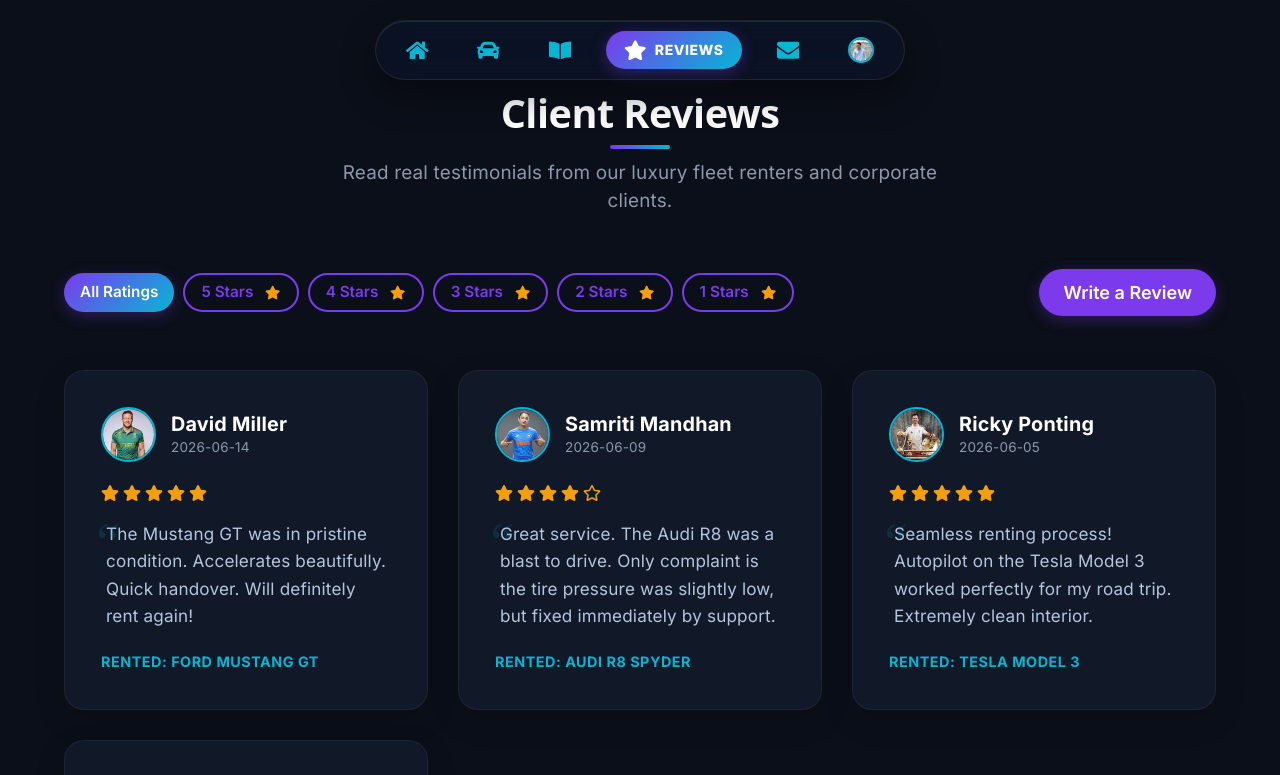
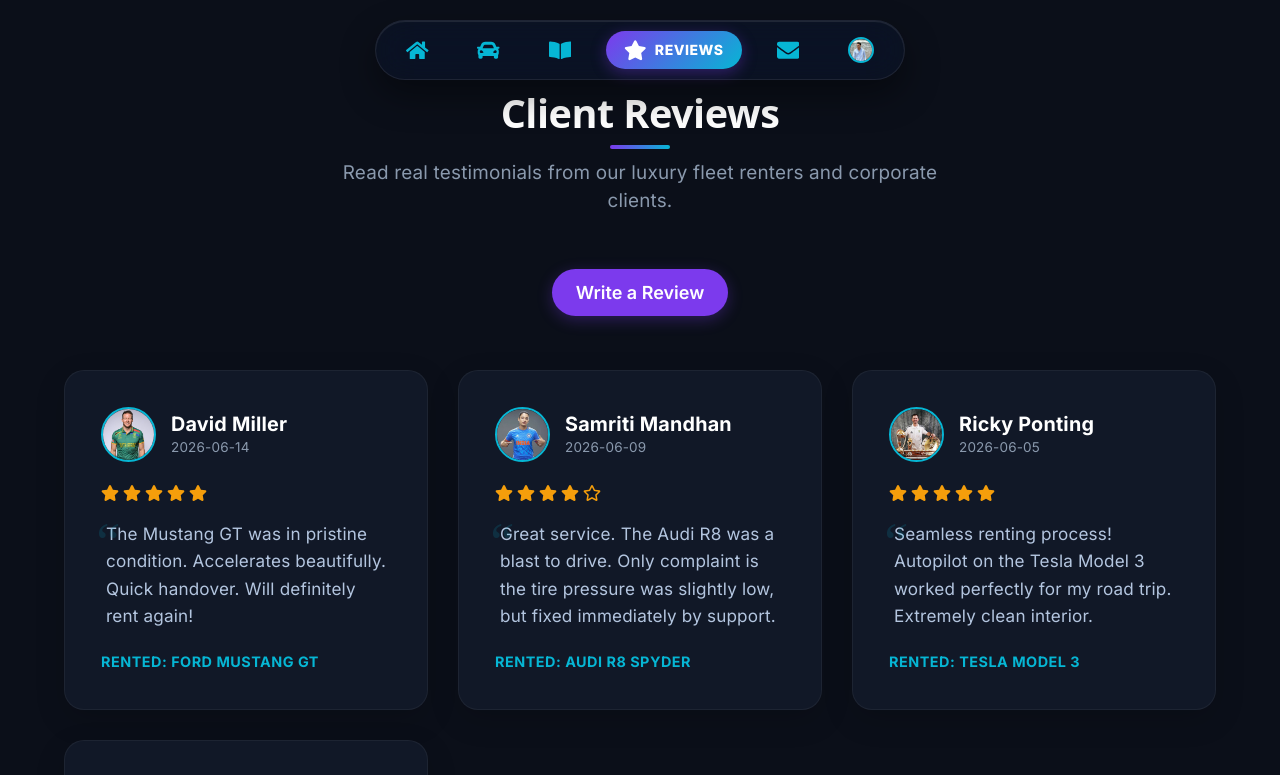
Before and after one commit to Om1120/rentcar-portal, a React (Vite) app: page /reviews in a window 1280 px wide. Shown: the top 775 px of the page. Built offline with nearby package versions, Linux system fonts and the light colour scheme.

Commit message:
Remove theme toggle, force dark theme only, and remove rating filters from customer reviews page

```diff
--- a/src/App.jsx
+++ b/src/App.jsx
@@ -85,7 +85,7 @@ import {
 } from './data/mockData';
 
 function App() {
-  const [darkMode, setDarkMode] = useState(true);
+  const darkMode = true;
   const [sidebarCollapsed, setSidebarCollapsed] = useState(false);
   const [mobileSidebarShow, setMobileSidebarShow] = useState(false);
   const [isAdminAuthenticated, setIsAdminAuthenticated] = useState(() => {
@@ -165,13 +165,7 @@ function App() {
     name: '', email: '', phone: '', initialSpent: ''
   });
 
-  const handleToggleTheme = () => {
-    setDarkMode(!darkMode);
-    toast.info(`Switched to ${!darkMode ? 'Dark' : 'Light'} Theme`, {
-      position: "top-right",
-      autoClose: 1500
-    });
-  };
+
 
   const handleToggleSidebar = () => {
     setSidebarCollapsed(!sidebarCollapsed);
@@ -628,7 +622,7 @@ function App() {
         setNewBooking={setNewBooking}
         newCustomer={newCustomer}
         setNewCustomer={setNewCustomer}
-        handleToggleTheme={handleToggleTheme}
+
         handleToggleSidebar={handleToggleSidebar}
         handleToggleMobileSidebar={handleToggleMobileSidebar}
         handleAddCarSubmit={handleAddCarSubmit}
@@ -691,7 +685,7 @@ function AppContent({
   setNewBooking,
   newCustomer,
   setNewCustomer,
-  handleToggleTheme,
+
   handleToggleSidebar,
   handleToggleMobileSidebar,
   handleAddCarSubmit,
@@ -744,8 +738,6 @@ function AppContent({
           <div className={`main-panel ${sidebarCollapsed ? 'expanded' : ''}`}>
 
             <Navbar
-              darkMode={darkMode}
-              onToggleTheme={handleToggleTheme}
               onToggleMobileSidebar={handleToggleMobileSidebar}
               onLogout={() => {
                 setIsAdminAuthenticated(false);
--- a/src/components/Navbar.jsx
+++ b/src/components/Navbar.jsx
@@ -1,7 +1,7 @@
 import React from 'react';
 import adminImage from '../assets/admin image.jpeg';
 
-function Navbar({ darkMode, onToggleTheme, onLogout, onToggleMobileSidebar }) {
+function Navbar({ onLogout, onToggleMobileSidebar }) {
   return (
     <header className="dashboard-navbar">
       <div className="d-flex align-items-center gap-3">
@@ -29,15 +29,7 @@ function Navbar({ darkMode, onToggleTheme, onLogout, onToggleMobileSidebar }) {
           <i className="fas fa-search"></i>
         </button>
 
-        <button
-          className="nav-icon-btn text-muted"
-          onClick={onToggleTheme}
-          aria-label="Toggle Theme"
-          style={{ cursor: 'pointer' }}
-          title={darkMode ? "Switch to Light Theme" : "Switch to Dark Theme"}
-        >
-          <i className={`fas ${darkMode ? 'fa-sun' : 'fa-moon'}`}></i>
-        </button>
+
 
         <button
           className="nav-icon-btn text-danger"
--- a/src/pages/customer/Reviews.jsx
+++ b/src/pages/customer/Reviews.jsx
@@ -158,7 +158,6 @@ const StarRatingSelector = styled.div`
 `;
 
 function Reviews({ reviewsList = [], carsList = [], onAddReview }) {
-  const [ratingFilter, setRatingFilter] = useState('All');
   const [showForm, setShowForm] = useState(false);
 
   const [customerName, setCustomerName] = useState('');
@@ -167,12 +166,8 @@ function Reviews({ reviewsList = [], carsList = [], onAddReview }) {
   const [carName, setCarName] = useState('');
   const [hoverRating, setHoverRating] = useState(0);
 
-  // Filter reviews based on rating selection
-  const filteredReviews = ratingFilter === 'All'
-    ? reviewsList
-    : reviewsList.filter(r => r.rating === parseInt(ratingFilter));
-
-  const filterOptions = ['All', '5', '4', '3', '2', '1'];
+  // Always show all ratings (no filter)
+  const filteredReviews = reviewsList;
 
   const handleSubmitReview = (e) => {
     e.preventDefault();
@@ -204,23 +199,9 @@ function Reviews({ reviewsList = [], carsList = [], onAddReview }) {
       />
 
       <FilterContainer>
-        <div className="d-flex gap-2">
-          {filterOptions.map((opt) => (
-            <CustomButton
-              key={opt}
-              outline={ratingFilter !== opt}
-              size="sm"
-              onClick={() => setRatingFilter(opt)}
-            >
-              {opt === 'All' ? 'All Ratings' : `${opt} Stars`}
-              {opt !== 'All' && <FaStar style={{ marginLeft: '4px', verticalAlign: 'middle', color: '#f59e0b' }} />}
-            </CustomButton>
-          ))}
-        </div>
-
         <CustomButton
           onClick={() => setShowForm(!showForm)}
-          style={{ background: 'var(--website-primary, #7C3AED)', border: 'none', marginLeft: 'auto' }}
+          style={{ background: 'var(--website-primary, #7C3AED)', border: 'none' }}
         >
           {showForm ? 'Cancel Review' : 'Write a Review'}
         </CustomButton>
@@ -311,7 +292,7 @@ function Reviews({ reviewsList = [], carsList = [], onAddReview }) {
       ) : (
         <EmptyState>
           <h4>No Reviews Found</h4>
-          <p className="mb-0">There are no client reviews with a rating of {ratingFilter} Stars currently.</p>
+          <p className="mb-0">There are no client reviews currently.</p>
         </EmptyState>
       )}
     </PageContainer>
```
